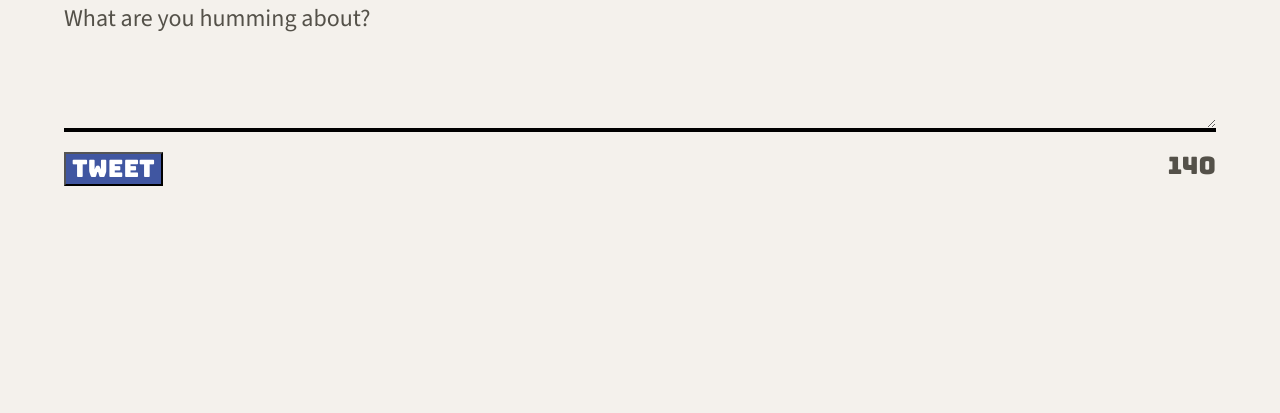
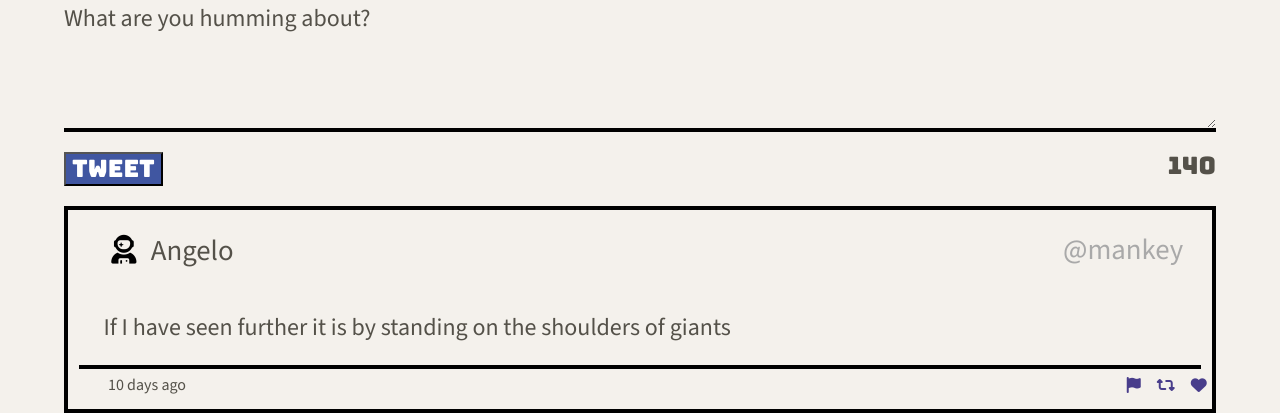
Before and after one commit to Vani11aG310/tweeter, a website: page public/index.html in a window 1280 px wide. Shown: the part 616-1029 px from the top of the page. Before the commit the page ends 802 px from the top, so only its background shows below. Drawn offline with nearby package versions, Linux system fonts and the light colour scheme.

Commit message:
added html css for the regular and hover states of tweets

```diff
--- a/public/index.html
+++ b/public/index.html
@@ -13,6 +13,7 @@
     <link rel="stylesheet" href="/styles/nav.css" type="text/css" />
     <link rel="stylesheet" href="/styles/header.css" type="text/css" />
     <link rel="stylesheet" href="/styles/new-tweet.css" type="text/css" />
+    <link rel="stylesheet" href="/styles/tweet.css" type="text/css" />
     <!-- External JS -->
     <script src="https://ajax.googleapis.com/ajax/libs/jquery/3.4.1/jquery.min.js"></script>
 
@@ -35,7 +36,7 @@
         <i class="fa-solid fa-angles-down"></i>
       </div>
     </nav>
-    <header>
+    <header class="main-header">
       <div>
         <img src="/images/profile-hex.png">
       </div>
@@ -57,6 +58,23 @@
             <output name="counter" class="counter" for="tweet-text">140</output>
           </div>
         </form>
+        <section class="tweet-library">
+          <article class="tweet">
+            <header>
+              <span><i class="fa-solid fa-user-astronaut"></i>Angelo</span>
+              <span style="color:darkgrey">@mankey</span>
+            </header>
+            <p>If I have seen further it is by standing on the shoulders of giants</p>
+            <footer>
+              <span>10 days ago</span>
+              <section class="icons">
+                <i class="fa-solid fa-flag"></i>
+                <i class="fa-sharp fa-solid fa-retweet"></i>
+                <i class="fa-sharp fa-solid fa-heart"></i>
+              </section>
+            </footer>
+          </article>
+        </section>
       </section>
     </main>
   </body>
--- a/public/scripts/composer-char-counter.js
+++ b/public/scripts/composer-char-counter.js
@@ -1,9 +1,12 @@
 $(document).ready(function() {
   $(".new-tweet").on("input", "#tweet-text", function() {
-    if (140 - this.value.length <= 0) {
-      $('.counter').replaceWith(`<output name="counter" class="counter" for="tweet-text" style="color: red">${140 - this.value.length}</output>`)
+    var remainingChars = 140 - this.value.length;
+    $('.counter').text(remainingChars);
+
+    if (remainingChars < 0) {
+      $('.counter').css("color", "red");
     } else {
-      $('.counter').replaceWith(`<output name="counter" class="counter" for="tweet-text">${140 - this.value.length}</output>`)
+      $('.counter').css("color", "");
     }
   })
 })
--- a/public/styles/header.css
+++ b/public/styles/header.css
@@ -1,4 +1,4 @@
-header {
+header.main-header {
   display: flex;
   flex-direction: column;
   height: 400px;
--- /dev/null
+++ b/public/styles/tweet.css
@@ -0,0 +1,74 @@
+article.tweet {
+  border: 4px solid black;
+  margin-top: 20px;
+  display: flex;
+  flex-direction: column;
+  justify-content: center;
+  align-items: center;
+}
+
+article.tweet:hover {
+  box-shadow: 5px 5px 1px silver;
+}
+
+article.tweet header {
+  display: flex;
+  flex-direction: row;
+  justify-content: space-between;
+  width: 100%;
+  font-size: larger;
+  align-items: center;
+  background-color: transparent;
+  height: 80px;
+  padding: 1em;
+}
+
+article.tweet p {
+  text-align: start;
+  border-bottom: 4px solid black;
+  margin-top: 0;
+  margin-bottom: 0;
+  padding: 1em;
+  width: 98%;
+}
+
+article.tweet footer {
+  display: flex;
+  justify-content: space-between;
+  height: 40px;
+  width: 100%;
+  font-size: medium;
+  padding-left: 2.5em;
+  padding-right: 2.5em;
+}
+
+article.tweet i {
+  color: black;
+  padding: 0.5em;
+}
+
+article.tweet footer div {
+  display: flex;
+  flex-direction: row;
+  justify-content: space-between;
+  padding: 0;
+}
+
+article.tweet footer span {
+  padding-top: 7px;
+}
+
+article.tweet footer i {
+  color: darkslateblue;
+}
+
+article.tweet footer i:hover {
+  color: darkgoldenrod;
+}
+
+section.icons {
+  width: 5%;
+  display: flex;
+  flex-direction: row;
+  justify-content: space-between;
+}
--- a/server/data-files/initial-tweets.json
+++ b/server/data-files/initial-tweets.json
@@ -8,7 +8,7 @@
     "content": {
       "text": "If I have seen further it is by standing on the shoulders of giants"
     },
-    "created_at": 1730689340829
+    "created_at": 1730742469703
   },
   {
     "user": {
@@ -19,6 +19,6 @@
     "content": {
       "text": "Je pense , donc je suis"
     },
-    "created_at": 1730775740829
+    "created_at": 1730828869703
   }
 ]
```
